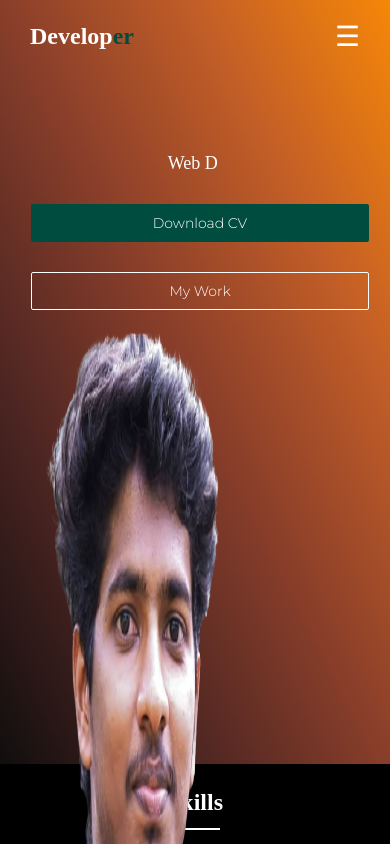
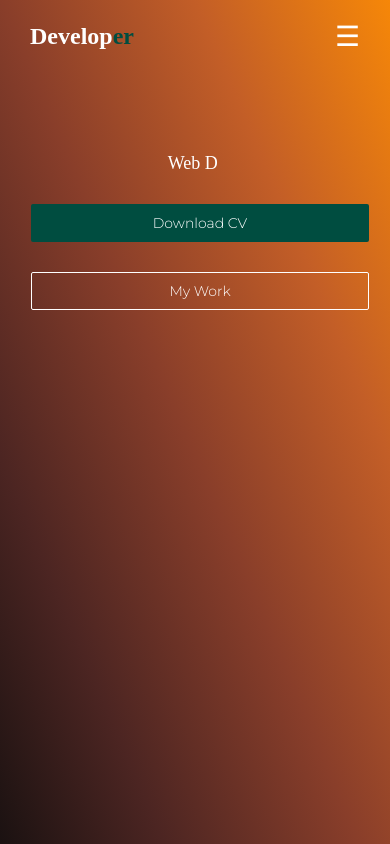
Before and after one commit to santhu434/Portfolio, a React (Create React App) app: page / in a window 390 px wide. Shown: the top 844 px of the page. Built offline with nearby package versions, Linux system fonts and the light colour scheme.

Commit message:
image removed

```diff
--- a/src/components/Topcontent/topcontent.css
+++ b/src/components/Topcontent/topcontent.css
@@ -94,10 +94,10 @@
         text-align: center;
       }
       .topcontent .image_profile{
-        height: 100vh;
+        display: none;
       }
-    .topcontent .image_profile img {
+    /* .topcontent .image_profile img {
         width: 100%;
         height: 100vh;
-    }
+    } */
 }
--- a/src/index.css
+++ b/src/index.css
@@ -18,7 +18,7 @@ a{
   h1{
     font-size: 18px;
   }
-  .banner{
-    height:764px;
-  }
+  /* .banner{
+    height:100vh;
+  } */
 }
```
